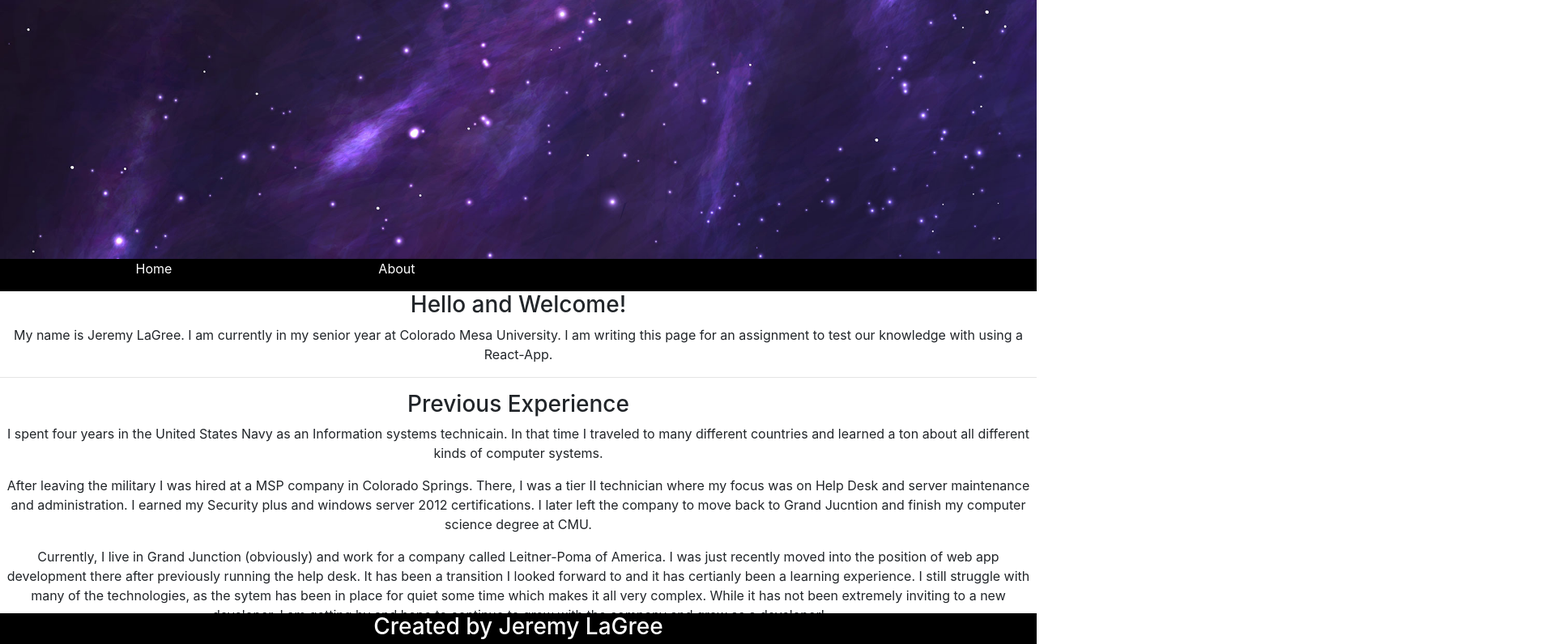
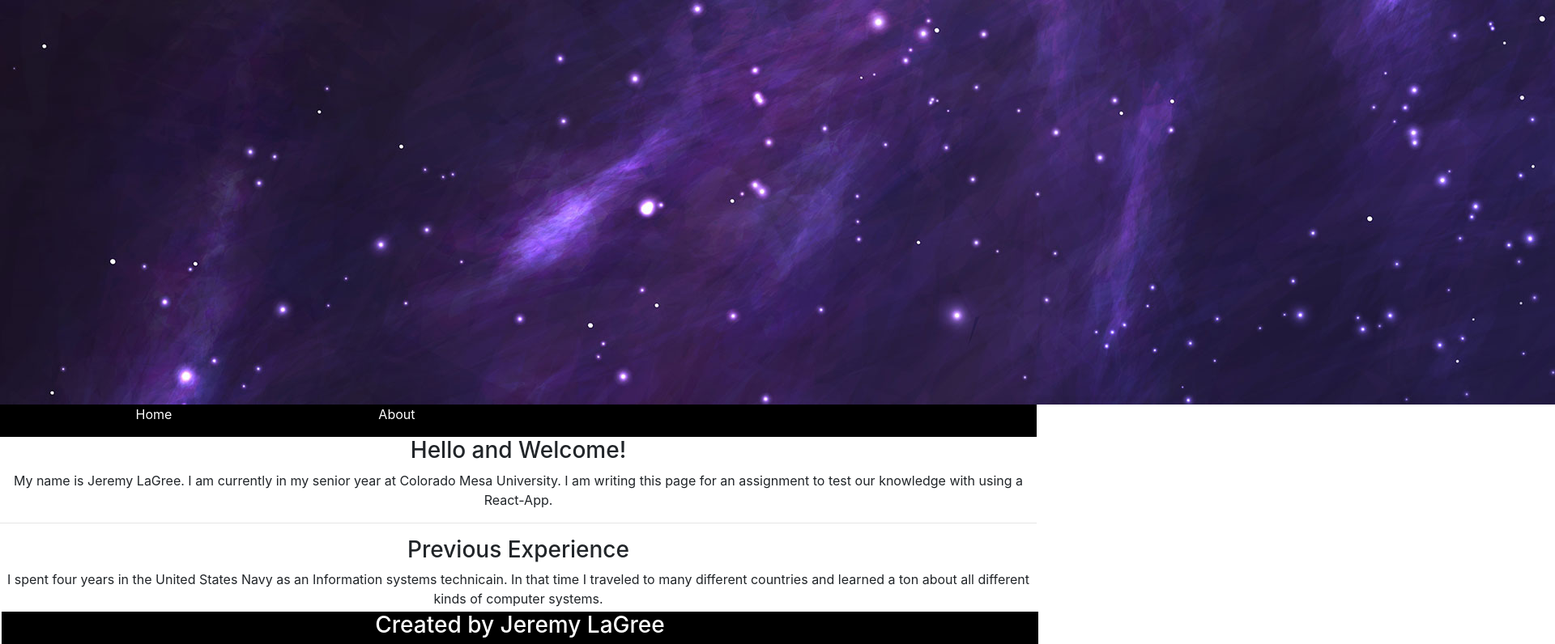
Before and after one commit to jlagree/homepage, a React (Create React App) app: page /about in a window 1280 px wide. Shown: the top 796 px of the page at 81% size, 1920 px wide, since content can reach past the window. Built offline with nearby package versions, Linux system fonts and the light colour scheme.

Commit message:
formatting

```diff
--- a/src/App.css
+++ b/src/App.css
@@ -2,10 +2,20 @@
   text-align: center;
 }
 
+.headerWithImage{
+  top: 2px;
+  left: 2px;
+  right: 2px;
+  bottom: 2px;
+  width: fit-content;
+  height: 9%;
+}
+
 .footer{
   position: fixed;
-  left: 0;
-  bottom: 0;
+  left: 2px;
+  bottom: 2px;
+  right: 2px;
   width: 100%;
   background-color: black;
   color: white;
--- a/src/components/Footer.js
+++ b/src/components/Footer.js
@@ -2,7 +2,6 @@ import React from 'react'
 import '../App.css';
 
 const Footer = () => {
-
     return (
         <div className="footer">
             <h3>Created by Jeremy LaGree</h3>
--- a/src/components/Header.js
+++ b/src/components/Header.js
@@ -1,18 +1,11 @@
 import React from 'react'
 import headerImage from './spaceHeader.jpeg';
+import '../App.css';
 
 const Header = () => {
-    const imgStyle = {
-        top: "2px",
-        left: "2px",
-        right: "2px",
-        bottom: "2px",
-        width: "100%",
-        height: "10%"
-    }
     return (
         <div className="headerWithImage">
-            <img src={headerImage} style={imgStyle}/> <br/>
+            <img src={headerImage}/> <br/>
         </div>
     )
 }
```
